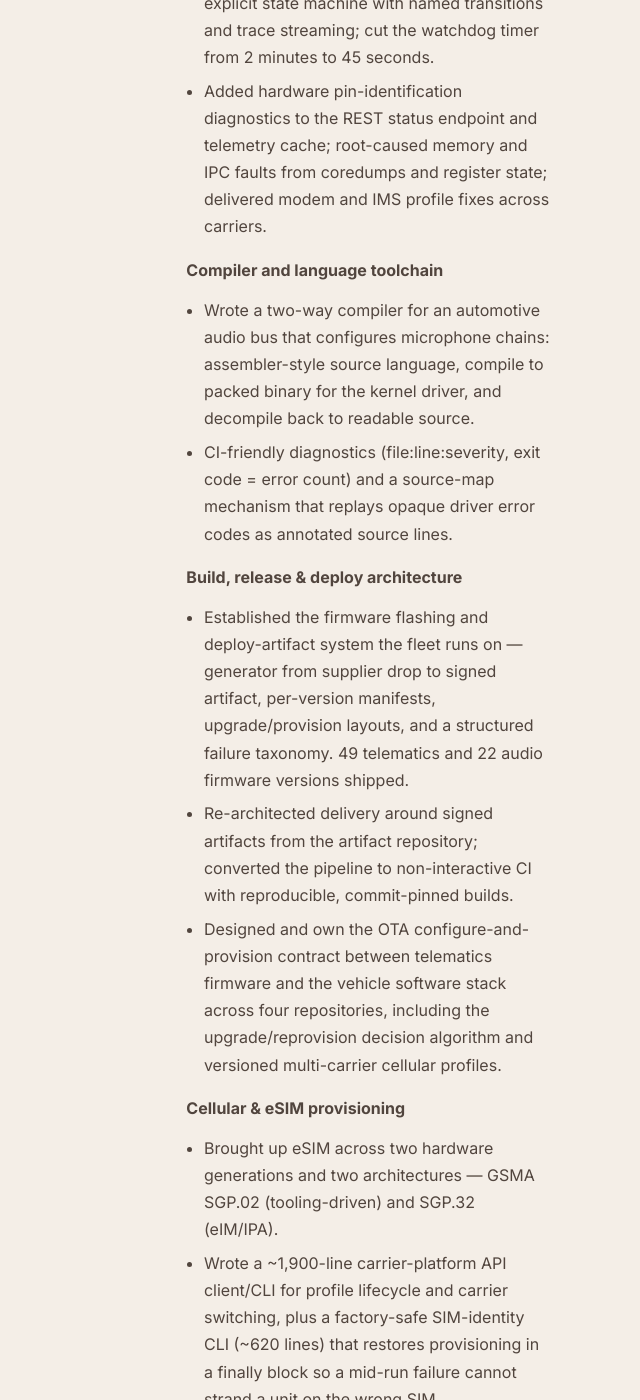
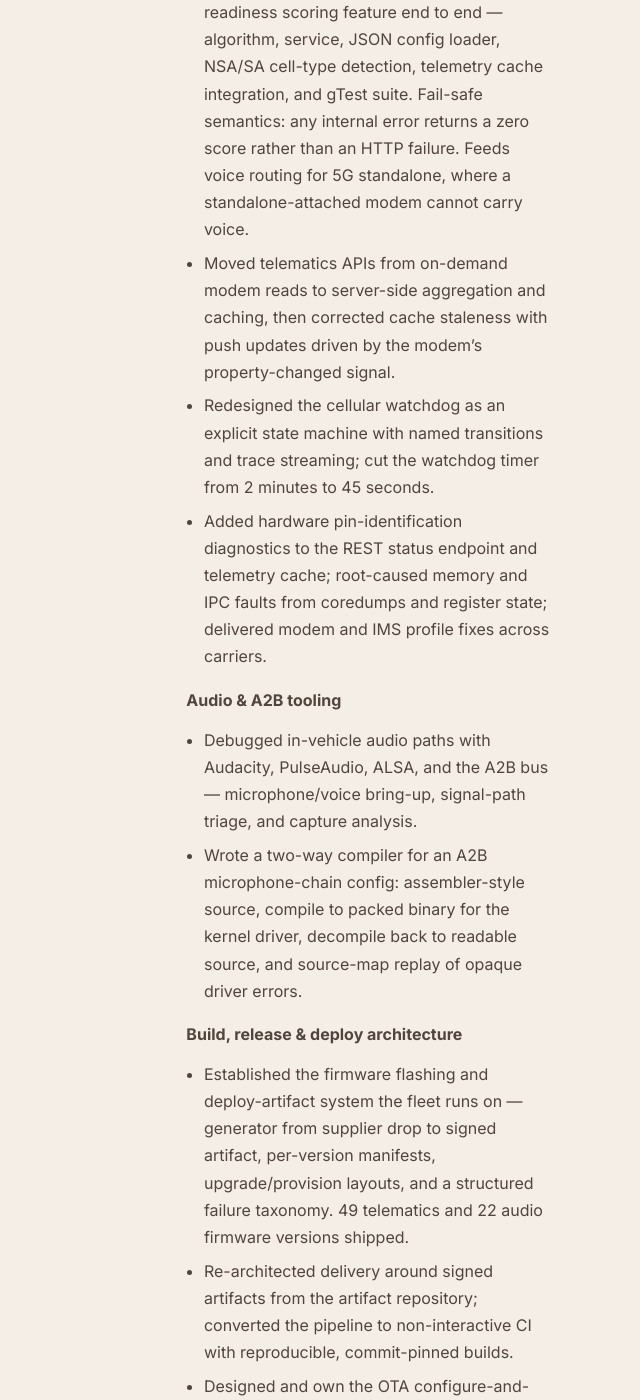
Before and after one commit to zachen-official/personal_website, a Jekyll site: the page built from index.html, in a window 1280 px wide and 1400 px high, scrolled down 2290 px. Shown: the whole window, without its empty margins (640-1280 px from the left). Built offline with Jekyll 4.4.1, drawn with Linux system fonts in a browser that asks for light colours; some of the changed text lies outside the part shown.

Commit message:
Add audio debugging skills: Audacity, PulseAudio, ALSA, and A2B.
EOF

```diff
--- a/about/index.html
+++ b/about/index.html
@@ -6,7 +6,7 @@ description: About Zack Chen, software development engineer focused on firmware,
 <article class="page prose">
 	<h1>About</h1>
 	<p>I’m Zack Chen. I earned a B.S.E. in Computer Engineering from the University of Michigan (2019), then built embedded sensing and IoT systems at Evigia and in UMich research before moving into vehicle telematics.</p>
-	<p>At Zoox I’ve spent about six years on the telematics and in-vehicle audio stacks — writing production C++ middleware, Python build and provisioning systems, and a compiler toolchain for an automotive audio bus. That includes a cellular voice-readiness feature shipped end to end, the signing and deploy-artifact generator behind 49 telematics and 22 audio firmware releases, and production fault debug down to coredumps, register state, and modem traces.</p>
+	<p>At Zoox I’ve spent about six years on the telematics and in-vehicle audio stacks — writing production C++ middleware, Python build and provisioning systems, and A2B tooling. Audio work has been primarily debugging with Audacity, PulseAudio, ALSA, and the A2B bus. That also includes a cellular voice-readiness feature shipped end to end, the signing and deploy-artifact generator behind 49 telematics and 22 audio firmware releases, and production fault debug down to coredumps, register state, and modem traces.</p>
 	<p>I entered through validation and moved into implementation, systems architecture, and cross-organizational technical design. I’m targeting Senior Software Development Engineer in either embedded or backend systems.</p>
 	<p>Read the <a href="{{ '/cv/' | relative_url }}">résumés</a> (embedded or backend) or browse highlights on the <a href="{{ '/' | relative_url }}">home page</a>.</p>
 </article>
--- a/index.html
+++ b/index.html
@@ -9,7 +9,7 @@ description: Zack Chen builds production middleware, firmware build systems, and
 			<h1>Zack Chen</h1>
 		</a>
 		<p class="portfolio-role">Software Development Engineer</p>
-		<p class="portfolio-focus">Firmware · Middleware · Build Systems</p>
+		<p class="portfolio-focus">Firmware · Middleware · Audio · Build Systems</p>
 		<p class="portfolio-intro">Software development engineer with ~6 years on telematics and in-vehicle audio — writing production C++ middleware, Python build and provisioning systems, and a compiler toolchain for an automotive audio bus.</p>
 		<p class="resume-status" role="status"><a href="{{ '/cv/' | relative_url }}">View résumé</a></p>
 		<nav class="portfolio-nav" aria-label="Page sections">
@@ -50,7 +50,11 @@ description: Zack Chen builds production middleware, firmware build systems, and
 				</article>
 				<article class="skill-block">
 					<h3>Embedded &amp; systems</h3>
-					<p>Yocto/BitBake, systemd, POSIX IPC and shared memory, coredump and register-level crash analysis, kernel driver interfaces, iptables/conntrack, Linux bridges and 802.1q VLANs, hostapd, automotive audio bus configuration, PulseAudio, DLT logging, oFono / D-Bus / RIL, serial/syslog triage, tcpdump.</p>
+					<p>Yocto/BitBake, systemd, POSIX IPC and shared memory, coredump and register-level crash analysis, kernel driver interfaces, iptables/conntrack, Linux bridges and 802.1q VLANs, hostapd, DLT logging, oFono / D-Bus / RIL, serial/syslog triage, tcpdump.</p>
+				</article>
+				<article class="skill-block">
+					<h3>Audio</h3>
+					<p>In-vehicle audio debugging with Audacity, PulseAudio, ALSA, and the A2B bus — primarily for bring-up, signal-path triage, and validating microphone / voice paths.</p>
 				</article>
 				<article class="skill-block">
 					<h3>Cellular, build &amp; automation</h3>
@@ -77,10 +81,10 @@ description: Zack Chen builds production middleware, firmware build systems, and
 						<li>Redesigned the cellular watchdog as an explicit state machine with named transitions and trace streaming; cut the watchdog timer from 2 minutes to 45 seconds.</li>
 						<li>Added hardware pin-identification diagnostics to the REST status endpoint and telemetry cache; root-caused memory and IPC faults from coredumps and register state; delivered modem and IMS profile fixes across carriers.</li>
 					</ul>
-					<p><strong>Compiler and language toolchain</strong></p>
+					<p><strong>Audio &amp; A2B tooling</strong></p>
 					<ul>
-						<li>Wrote a two-way compiler for an automotive audio bus that configures microphone chains: assembler-style source language, compile to packed binary for the kernel driver, and decompile back to readable source.</li>
-						<li>CI-friendly diagnostics (file:line:severity, exit code = error count) and a source-map mechanism that replays opaque driver error codes as annotated source lines.</li>
+						<li>Debugged in-vehicle audio paths with Audacity, PulseAudio, ALSA, and the A2B bus — microphone/voice bring-up, signal-path triage, and capture analysis.</li>
+						<li>Wrote a two-way compiler for an A2B microphone-chain config: assembler-style source, compile to packed binary for the kernel driver, decompile back to readable source, and source-map replay of opaque driver errors.</li>
 					</ul>
 					<p><strong>Build, release &amp; deploy architecture</strong></p>
 					<ul>
```
Also changed, not shown: cv/backend/index.html (+5 -3 lines), cv/embedded/index.html (+4 -3 lines).
